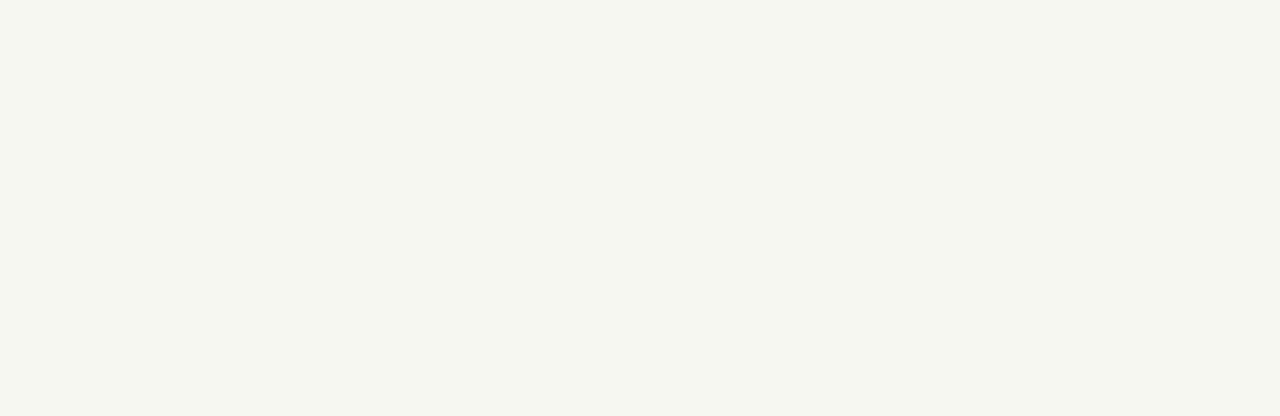
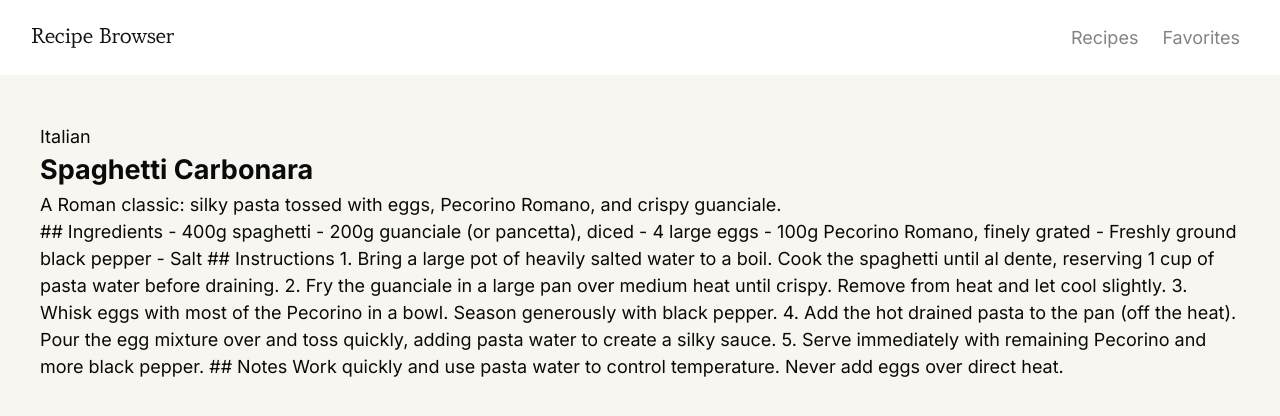
Before and after one commit to tripleten-com/ai-se_recipe-browser_react-router, a React (Vite) app: page /recipes/1 in a window 1280 px wide. Before the commit this address had no page. Shown: the top 416 px of the page. Built offline with nearby package versions, Linux system fonts and the light colour scheme.

Commit message:
finish lesson 5

```diff
--- a/src/components/App/App.tsx
+++ b/src/components/App/App.tsx
@@ -6,6 +6,8 @@ import { allRecipes } from "../../data/recipes";
 import AppLayout from "../AppLayout/AppLayout";
 import HomePage from "../../pages/HomePage";
 import FavoritesPage from "../../pages/FavoritesPage";
+import RecipePage from "../../pages/RecipePage";
+
 import "./App.css";
 
 function App() {
@@ -67,6 +69,7 @@ function App() {
             />
           }
         />
+        <Route path="/recipes/:id" element={<RecipePage recipes={recipes} />} />
       </Route>
     </Routes>
   );
--- /dev/null
+++ b/src/pages/RecipePage.tsx
@@ -0,0 +1,29 @@
+import { useParams } from "react-router-dom";
+
+import type { Recipe } from "../types";
+
+type Props = {
+  recipes: Recipe[];
+};
+
+function RecipePage({ recipes }: Props) {
+  const { id } = useParams();
+  const currentRecipe = recipes.find((recipe) => recipe.id === id);
+
+  if (!currentRecipe) {
+    return <p>Recipe not found</p>;
+  }
+
+  return (
+    <article className="app__container">
+      <div className="recipe-detail">
+        <span>{currentRecipe.category}</span>
+        <h1>{currentRecipe.title}</h1>
+        <p>{currentRecipe.description}</p>
+        <div>{currentRecipe.content}</div>
+      </div>
+    </article>
+  );
+}
+
+export default RecipePage;
```
